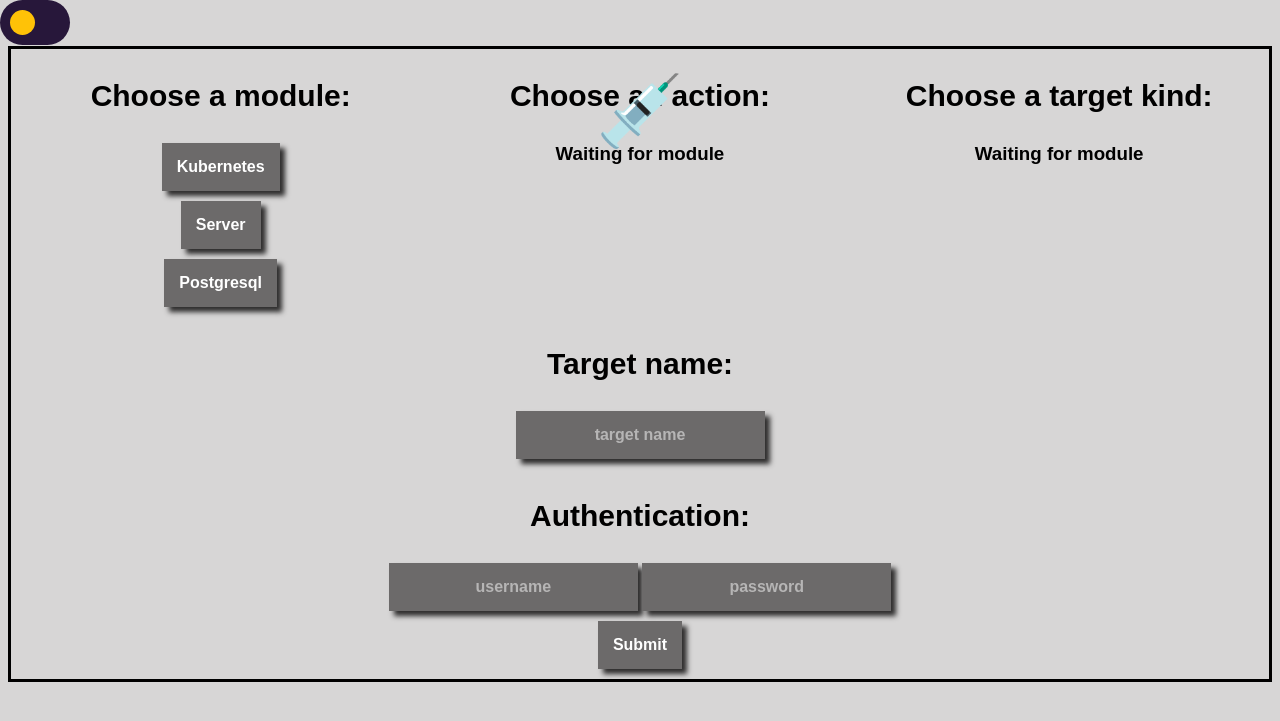
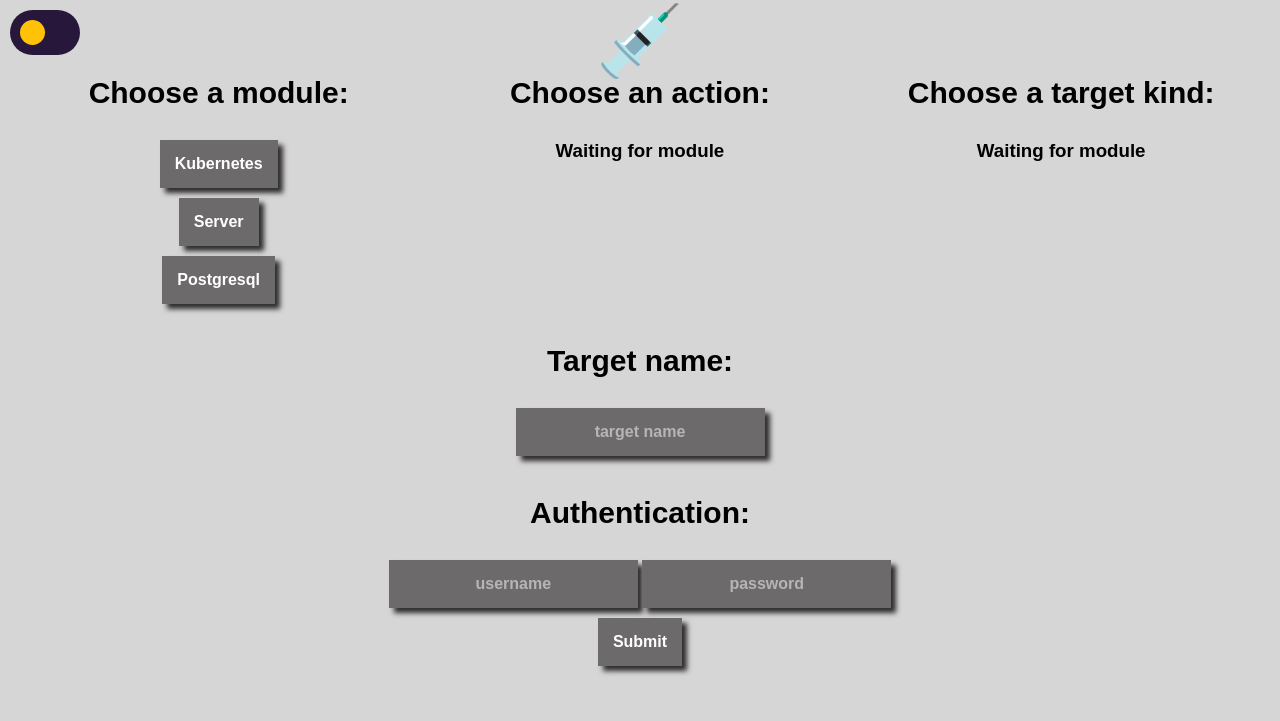
Before and after one commit to witkiewiczmikolaj/helbreder, a Flask app: page / in a window 1280 px wide. Shown: the top 721 px of the page. Run offline with Flask 2, Linux system fonts and the light colour scheme; data that the repository does not hold is empty; parts of the project's set-up code (start-up, migrations or seed data) failed here and were passed over; some libraries are stand-ins or nearby versions.

Commit message:
helbreder:alpha_0.6.1.4

```diff
--- a/core/app/static/styles/main.css
+++ b/core/app/static/styles/main.css
@@ -23,8 +23,8 @@ body {
 	overflow: hidden;
 	cursor: pointer;
     position: fixed;
-    top: 0;
-    left: 0;
+    top: 10px;
+    left: 10px;
 }
 
 .radio-btn .radio-inner {
@@ -71,6 +71,7 @@ h3 {
 
 header {
     position: fixed;
+    opacity: 1;
     top: 0;
     left: 0;
     right: 0;
@@ -79,11 +80,11 @@ header {
 .syringe {
 	text-align: center;
 	font-size: 70px;
+    margin: 0 auto;
 }
 
 .main-form {
     margin: 20px auto;
-    border: 3px solid black;
 }
 
 .row::after {
```
